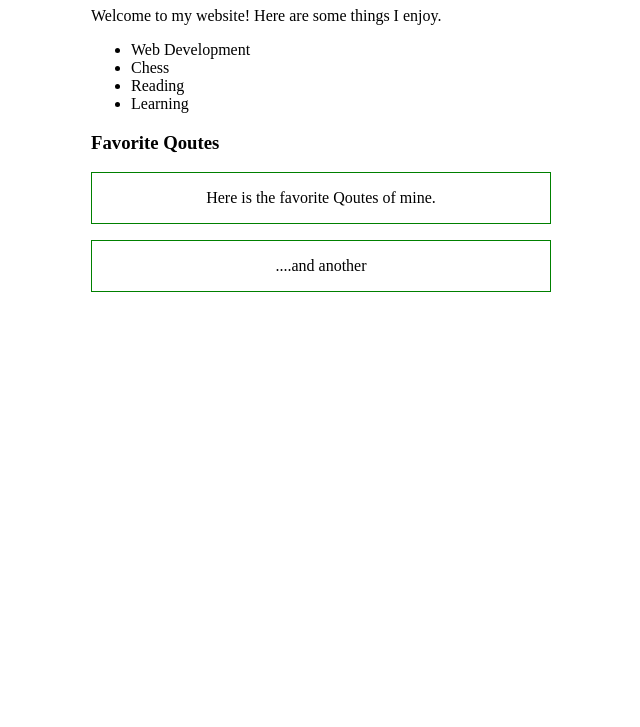
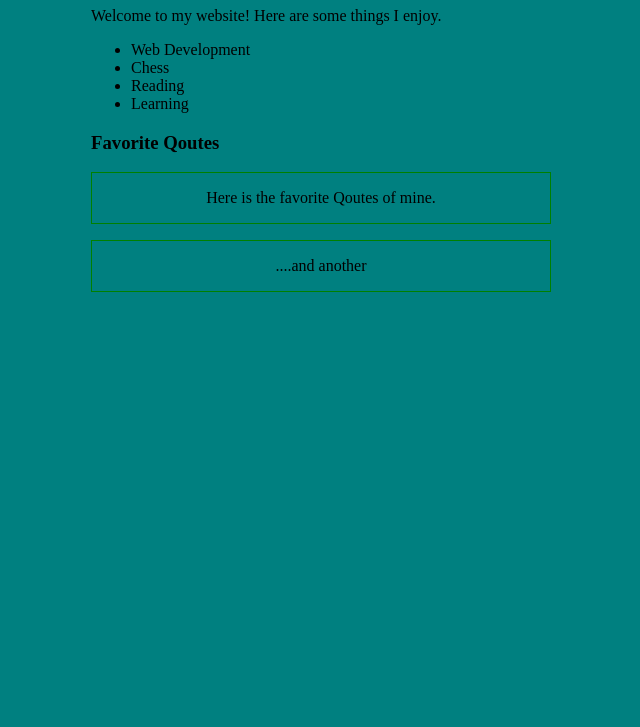
Before and after one commit to jeyramelv/anyname, a plain HTML site: page index.html in a window 1280 px wide. Shown: the part 73-800 px from the top of the page, without its empty margins (299-939 px from the left). Drawn offline with Linux system fonts and the light colour scheme.

Commit message:
add style for body and html

```diff
--- a/css/style.css
+++ b/css/style.css
@@ -1,3 +1,8 @@
+
+body, html {
+	background: teal;
+}
+
 .content {
 	 width: 500px;
 	 margin: auto;
```
